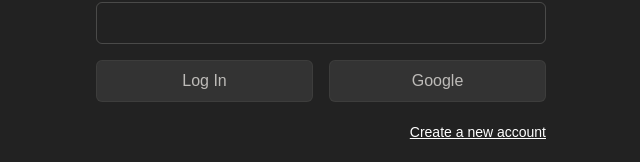
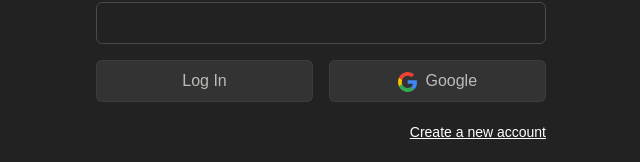
Before and after one commit to CarlosArancibia/journal-app-2, a React (Vite) app: page /auth/login in a window 1280 px wide. Shown: the part 417-579 px from the top of the page, without its empty margins (319-959 px from the left). Built offline with nearby package versions, Linux system fonts and the light colour scheme; no server answers.

Commit message:
google icon added

```diff
--- a/src/auth/pages/LoginPage.jsx
+++ b/src/auth/pages/LoginPage.jsx
@@ -67,6 +67,7 @@ export const LoginPage = () => {
             className="p-2 bg-[#333] rounded-md border border-[#BDBBB811] w-full disabled:opacity-60"
             onClick={onGoogleSignIn}
           >
+            <img className="h-5 mr-2 inline" src="/google-icon.svg" alt="google icon" />
             Google
           </button>
         </div>
```
Also changed, not shown: public/google-icon.svg (added).
